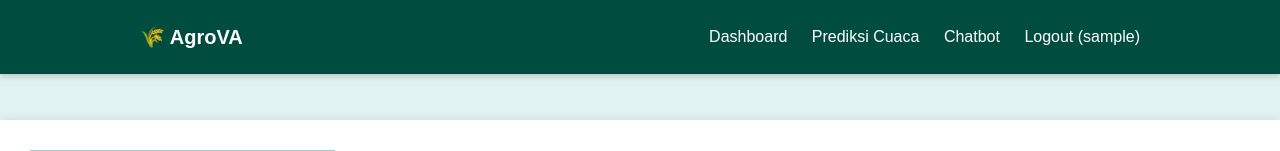
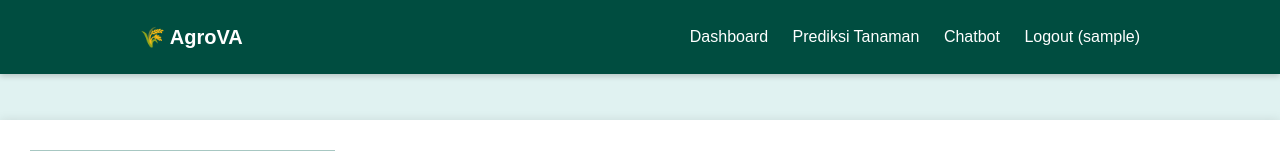
Before and after one commit to Sintasitinuriah/AgroVa-LAI25-SM060, a Flask app: page /chat in a window 1280 px wide. Shown: the top 151 px of the page. Run offline with Flask 3, Linux system fonts and the light colour scheme; the visitor is signed in with stand-in values (Sample User, id 1).

Commit message:
resolve conflict

```diff
--- a/AgroVA-app/templates/base.html
+++ b/AgroVA-app/templates/base.html
@@ -13,7 +13,7 @@
             {% if session.get('user') %}
                 <div class="nav-links" id="navLinks">
                     <a href="/dashboard">Dashboard</a>
-                    <a href="/predict">Prediksi Cuaca</a>
+                    <a href="/predict">Prediksi Tanaman</a>
                     <a href="/chat">Chatbot</a>
                     <a href="/logout">Logout ({{ session['user'] }})</a>
                 </div>
```
